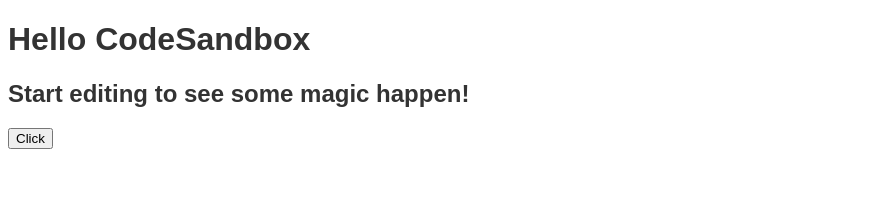
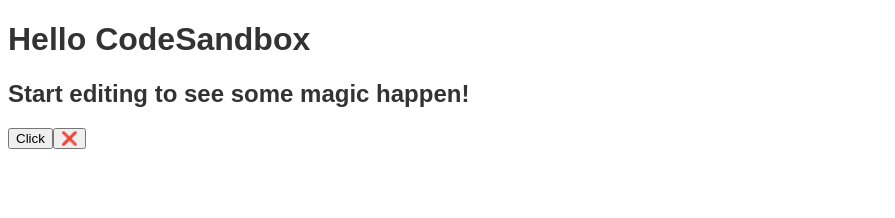
Before and after one commit to ethangonzalez77/REACT-codesandbox, a React (Create React App) app: page / in a window 1280 px wide. Shown: the top 218 px of the page, without its empty margins (0-895 px from the left). Built offline with nearby package versions, Linux system fonts and the light colour scheme.

Commit message:
Update App.js added togg button

```diff
--- a/src/App.js
+++ b/src/App.js
@@ -36,6 +36,7 @@
 
 function Sandbox() {
   const [step, setStep] = useState(0);
+  const [isOpenClose, setIsOpenClose] = useState(true);
 
   function handlerPrevious() {
     // alert("Previously on Avatar 🍃");
@@ -55,6 +56,11 @@
   // const step = 2;
 
   return (
+    <>
+  {
+    <button onClick={() => setIsOpenClose(!isOpenClose) }>❌</button>
+  }{
+    isOpenClose &&
     <div className="steps">
       <div className="numbers">
         <div className={step > 0 ? "active" : ""}>1</div>
@@ -81,5 +87,7 @@
         </button>
       </div>
     </div>
+}
+    </>
   );
 }
```
